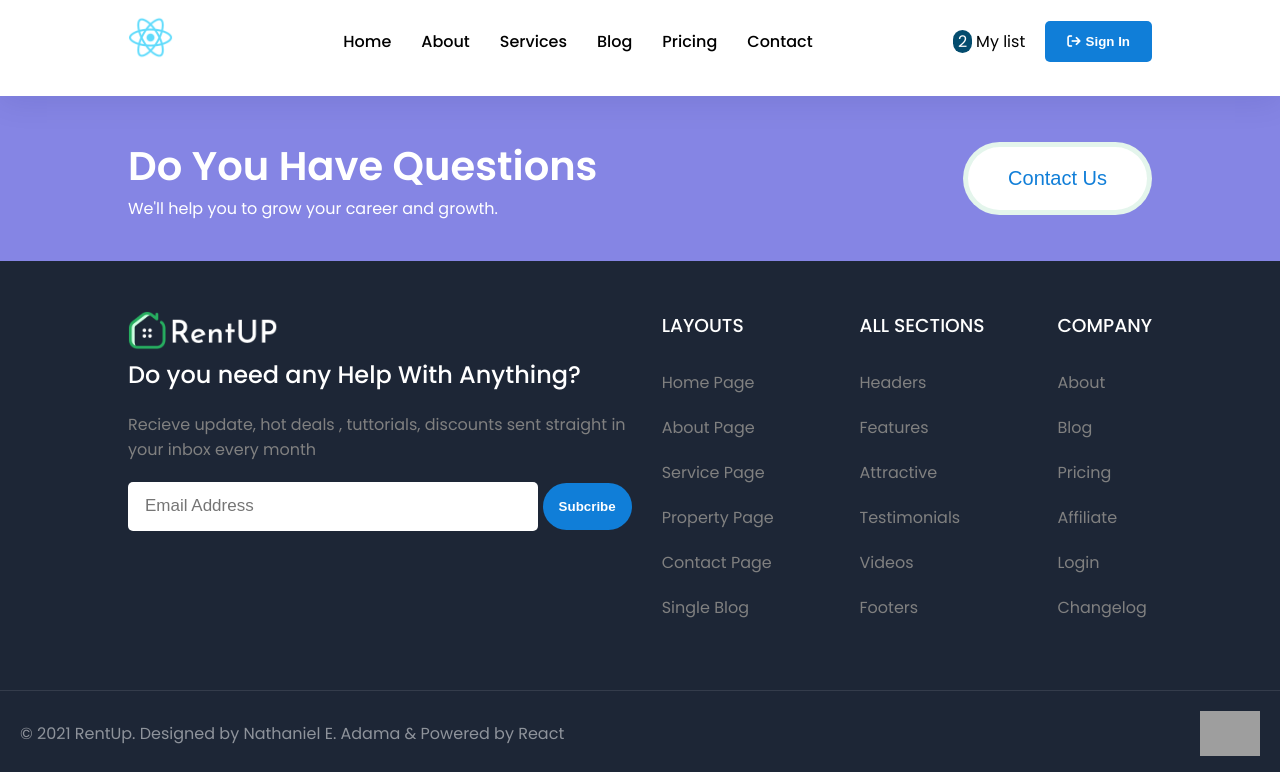
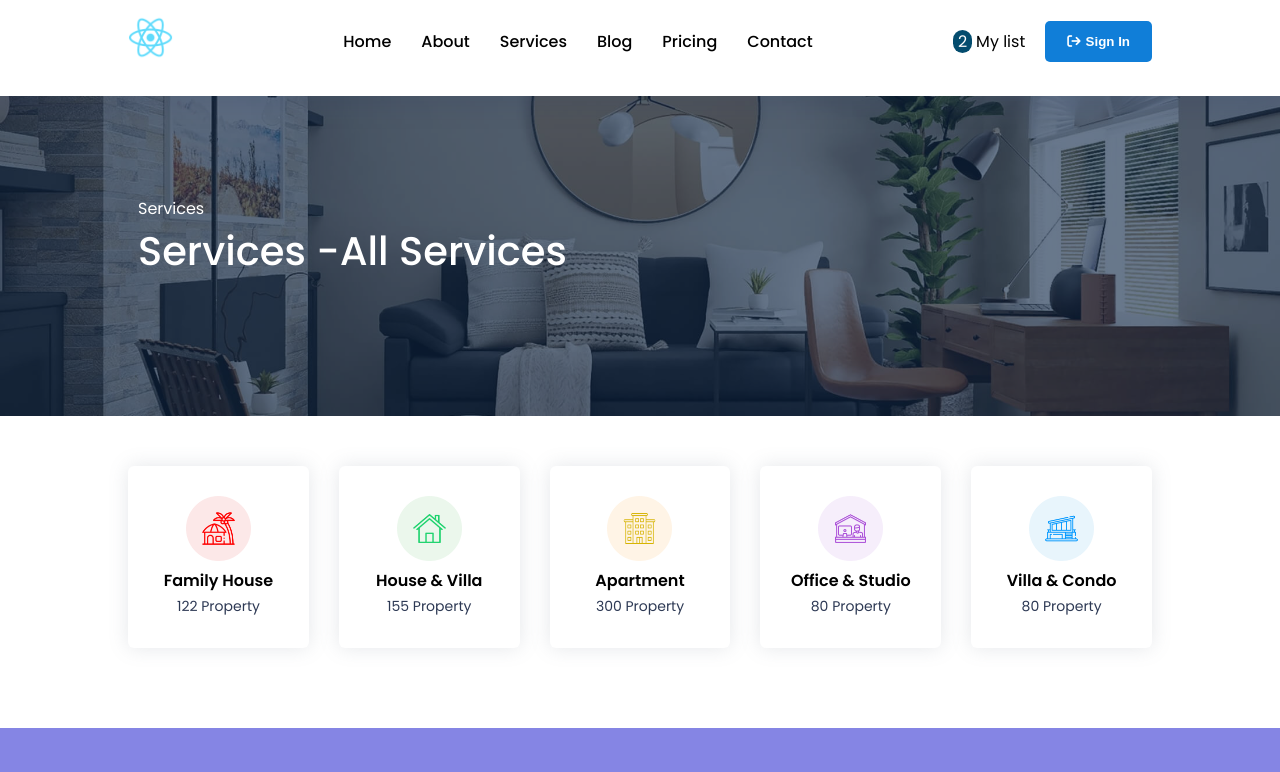
Before and after one commit to s-kvng/Real-Estate, a React (Create React App) app: page /services in a window 1280 px wide. Shown: the top 772 px of the page. Built offline with nearby package versions, Linux system fonts and the light colour scheme; grey boxes are pictures that could not be loaded.

Commit message:
Add services

```diff
--- a/src/App.css
+++ b/src/App.css
@@ -191,3 +191,12 @@ img{
   font-size: 40px;
   font-weight: 500;
 }
+
+.mb3{
+  margin-bottom: 40px;
+}
+
+.mb5{
+
+  margin-bottom: 80px;
+}
--- /dev/null
+++ b/src/components/Services/Services.jsx
@@ -0,0 +1,20 @@
+import React from 'react';
+import Back from '../common/Back';
+import img from '../images/services.jpg'
+import FeaturedCard from '../featured/FeaturedCard';
+
+const Services = () => {
+  return (
+    <>
+        <section className="services mb5">
+            <Back name="Services" title="Services -All Services" cover={img} />
+
+            <div className="featured container">
+                <FeaturedCard />
+            </div>
+        </section>
+    </>
+  )
+}
+
+export default Services
--- a/src/components/pages/Pages.jsx
+++ b/src/components/pages/Pages.jsx
@@ -4,6 +4,7 @@ import { BrowserRouter as Router , Route , Routes} from 'react-router-dom';
 import  Home   from '../home/Home';
 import Footer from '../common/footer/Footer';
 import About from '../About/About';
+import Services from '../Services/Services';
 
 const Pages = () => {
   return (
@@ -13,7 +14,7 @@ const Pages = () => {
         <Routes>
           <Route path='/' element={<Home />} />
           <Route path='/about' element={<About />} />
-        </Routes>
+          <Route path='/services' element={<Services />} />        </Routes>
         <Footer />
       </Router>
     </>
```
Also changed, not shown: src/components/Services/services.css (added), src/components/images/services.jpg (added).
